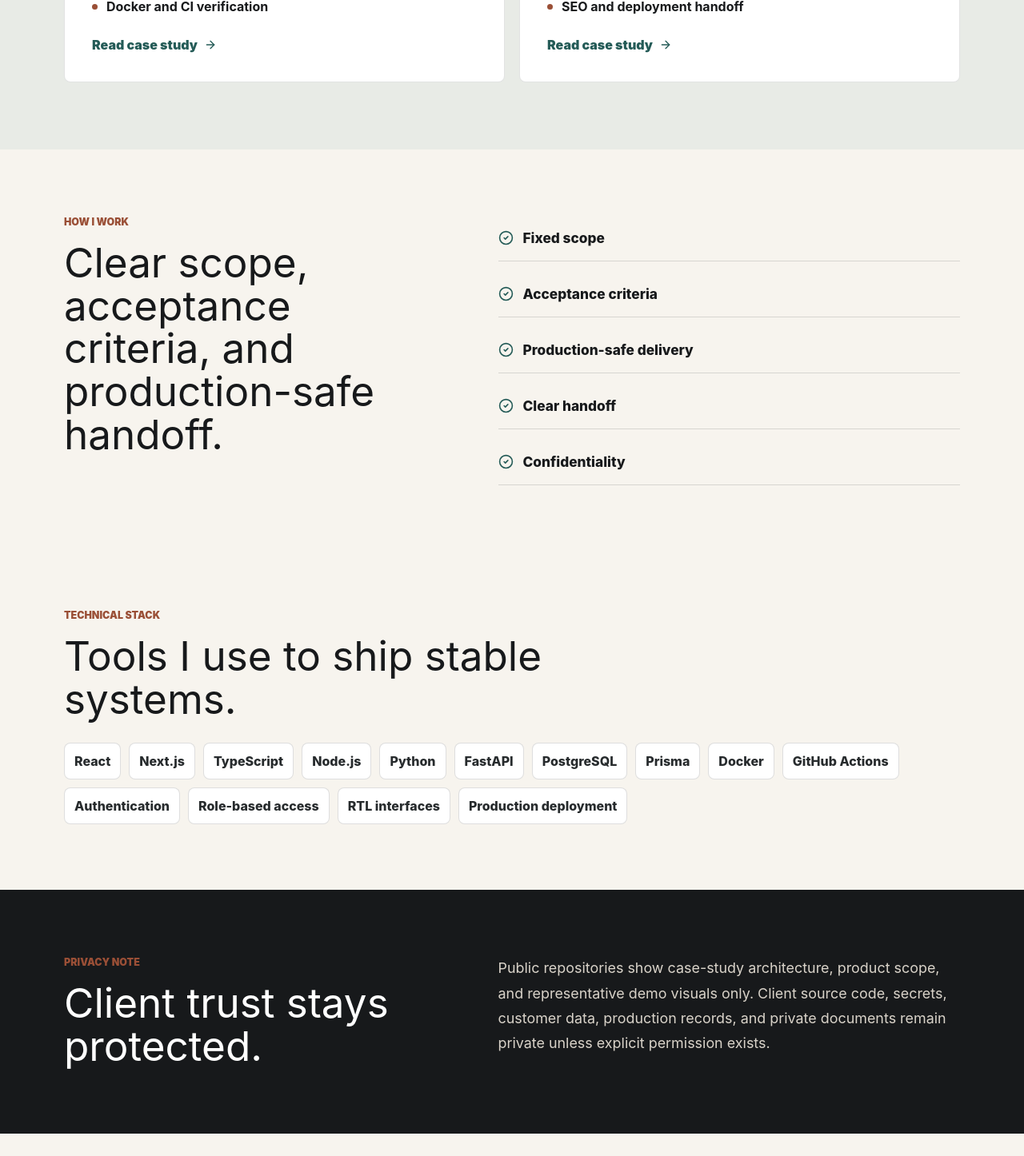
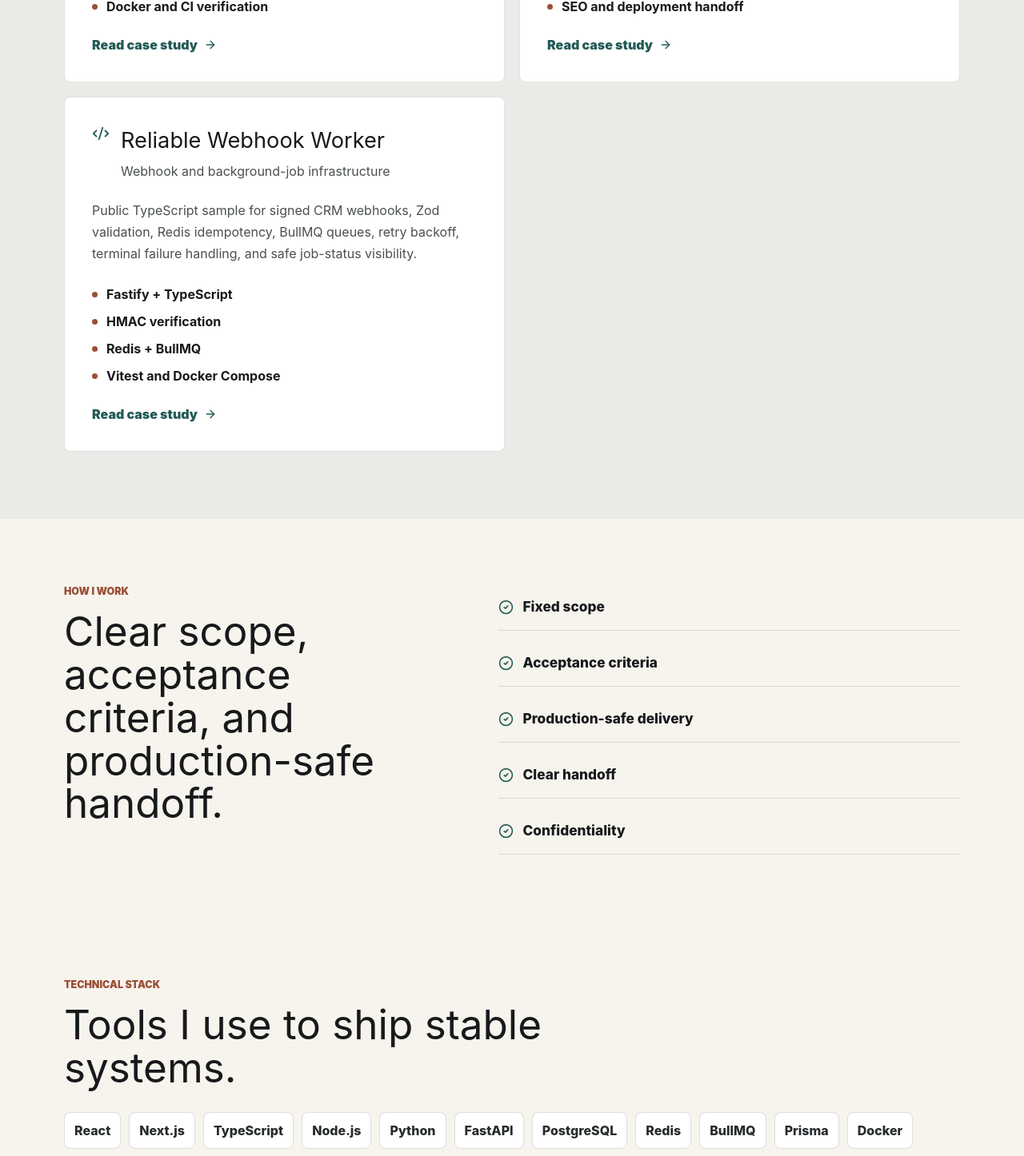
Before and after one commit to MJszeineddine/jawad-portfolio, a React (Vite) app: page / in a window 1280 px wide. Shown: the part 2060-3506 px from the top of the page at 80% size. Built offline with nearby package versions, Linux system fonts and the light colour scheme.

Commit message:
Feature reliable webhook worker

```diff
--- a/src/App.tsx
+++ b/src/App.tsx
@@ -15,6 +15,7 @@ const services = [
   'Full-stack development',
   'Dashboards',
   'APIs and integrations',
+  'Webhooks and background jobs',
   'E-commerce operations',
   'Deployment and stabilization',
   'White-label overflow',
@@ -28,6 +29,8 @@ const stack = [
   'Python',
   'FastAPI',
   'PostgreSQL',
+  'Redis',
+  'BullMQ',
   'Prisma',
   'Docker',
   'GitHub Actions',
@@ -54,6 +57,14 @@ const work = [
       'Production commerce system with storefront, admin operations, products, inventory lifecycle, COD order flow, USD/LBP presentation, Arabic/English RTL, media workflows, delivery rules, backups, and deployment preparation.',
     points: ['React + TypeScript + Vite', 'Node.js + Express API', 'Prisma + PostgreSQL', 'SEO and deployment handoff'],
   },
+  {
+    title: 'Reliable Webhook Worker',
+    type: 'Webhook and background-job infrastructure',
+    href: 'https://github.com/MJszeineddine/reliable-webhook-worker',
+    details:
+      'Public TypeScript sample for signed CRM webhooks, Zod validation, Redis idempotency, BullMQ queues, retry backoff, terminal failure handling, and safe job-status visibility.',
+    points: ['Fastify + TypeScript', 'HMAC verification', 'Redis + BullMQ', 'Vitest and Docker Compose'],
+  },
 ];
 
 const jsonLd = {
@@ -76,6 +87,8 @@ const jsonLd = {
     'Python',
     'FastAPI',
     'PostgreSQL',
+    'Redis',
+    'BullMQ',
     'APIs',
     'Docker',
     'CI/CD',
```
